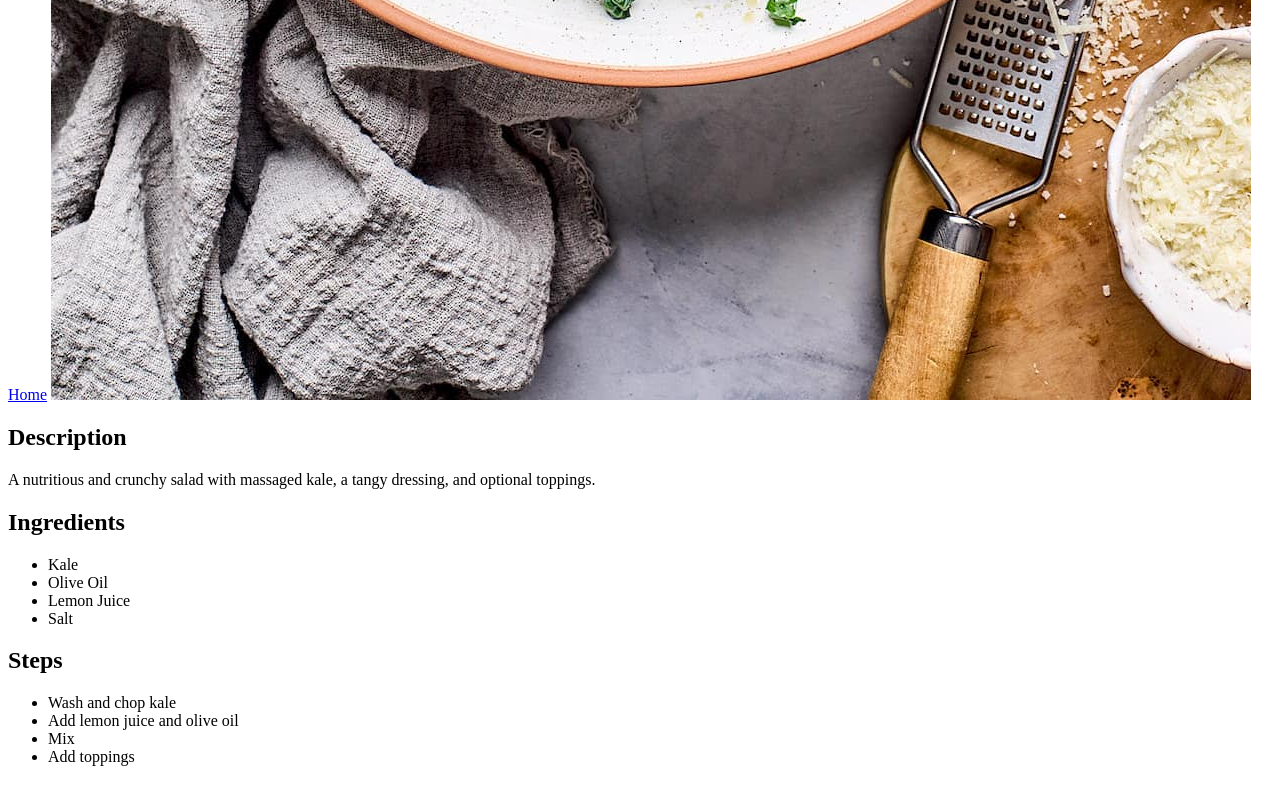
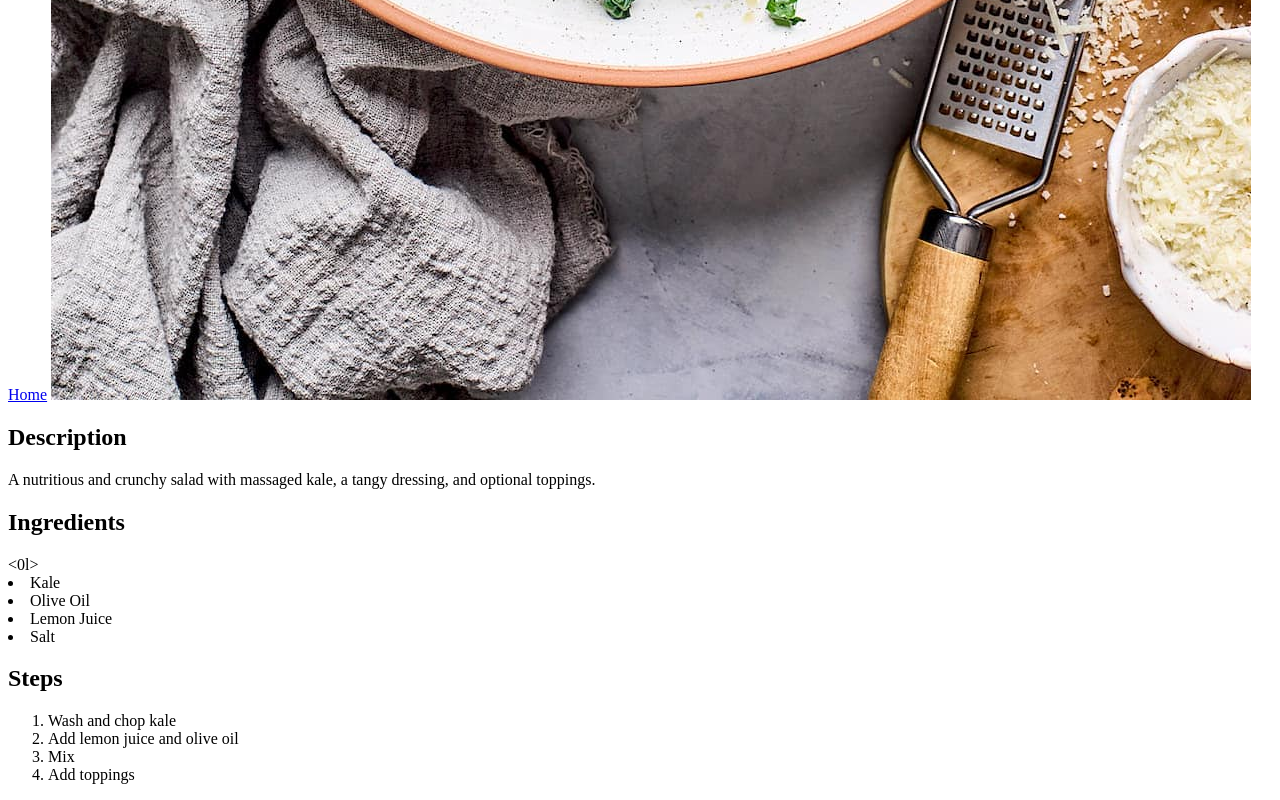
Before and after one commit to deansew/odin-recipes, a plain HTML site: page recipes/kale_salad.html in a window 1280 px wide. Shown: the part 1480-2280 px from the top of the page. Drawn offline with Linux system fonts and the light colour scheme.

Commit message:
Fix typos

```diff
--- a/recipes/kale_salad.html
+++ b/recipes/kale_salad.html
@@ -16,7 +16,7 @@
         </p>
 
         <h2>Ingredients</h2>
-        <ul>
+        <0l>
             <li>Kale</li>
             <li>Olive Oil</li>
             <li>Lemon Juice</li>
@@ -24,12 +24,12 @@
         </ul>
 
         <h2>Steps</h2>
-        <ul>
+        <ol>
             <li>Wash and chop kale</li>
             <li>Add lemon juice and olive oil</li>
             <li>Mix</li>
             <li>Add toppings</li>
-        </ul>
+        </ol>
     </body>
 
 </html>
```
Also changed, not shown: index.html (+1 -1 lines), recipes/fruit_salad.html (+2 -2 lines), recipes/lasagna.html (+3 -3 lines), recipes/pasta.html (+2 -2 lines).
